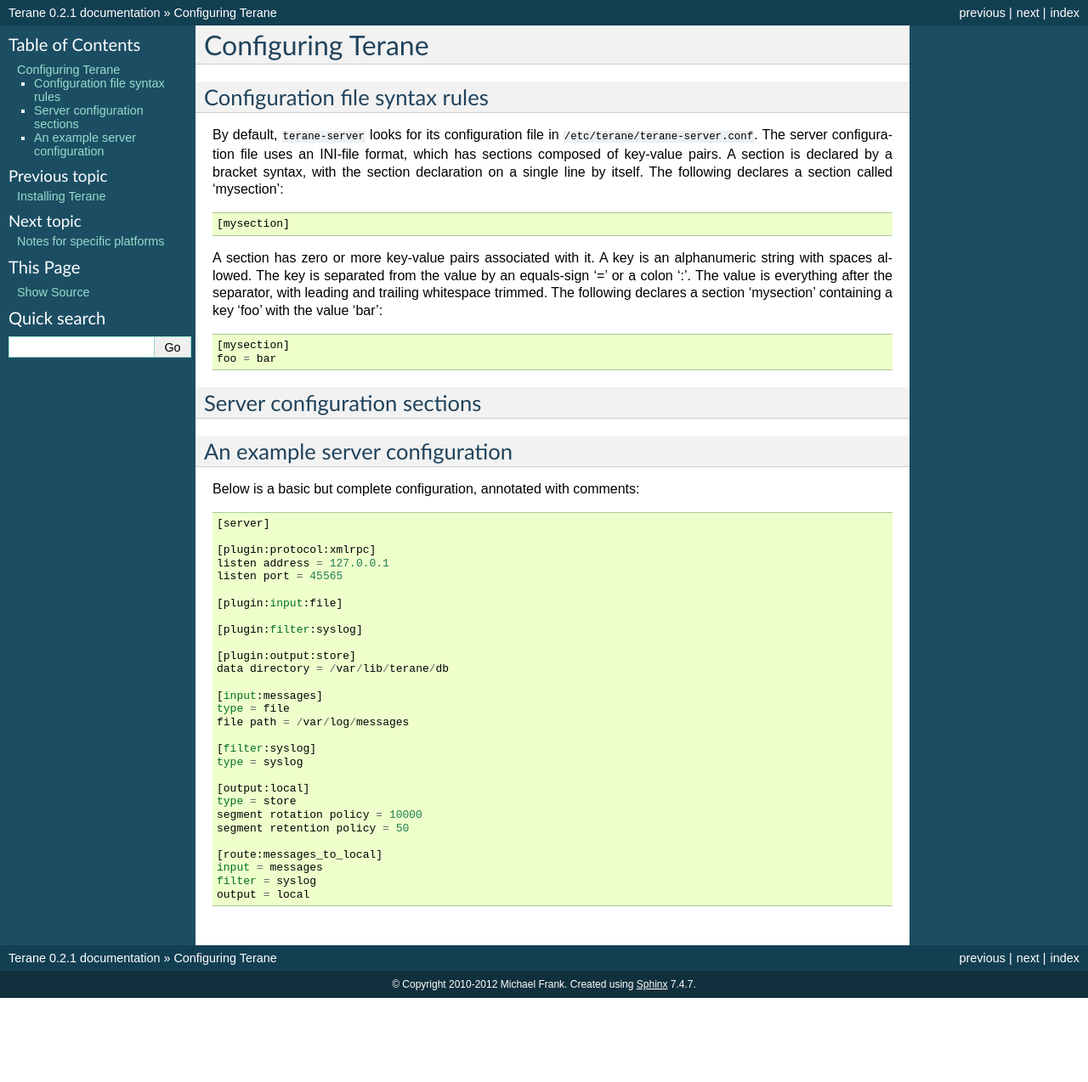
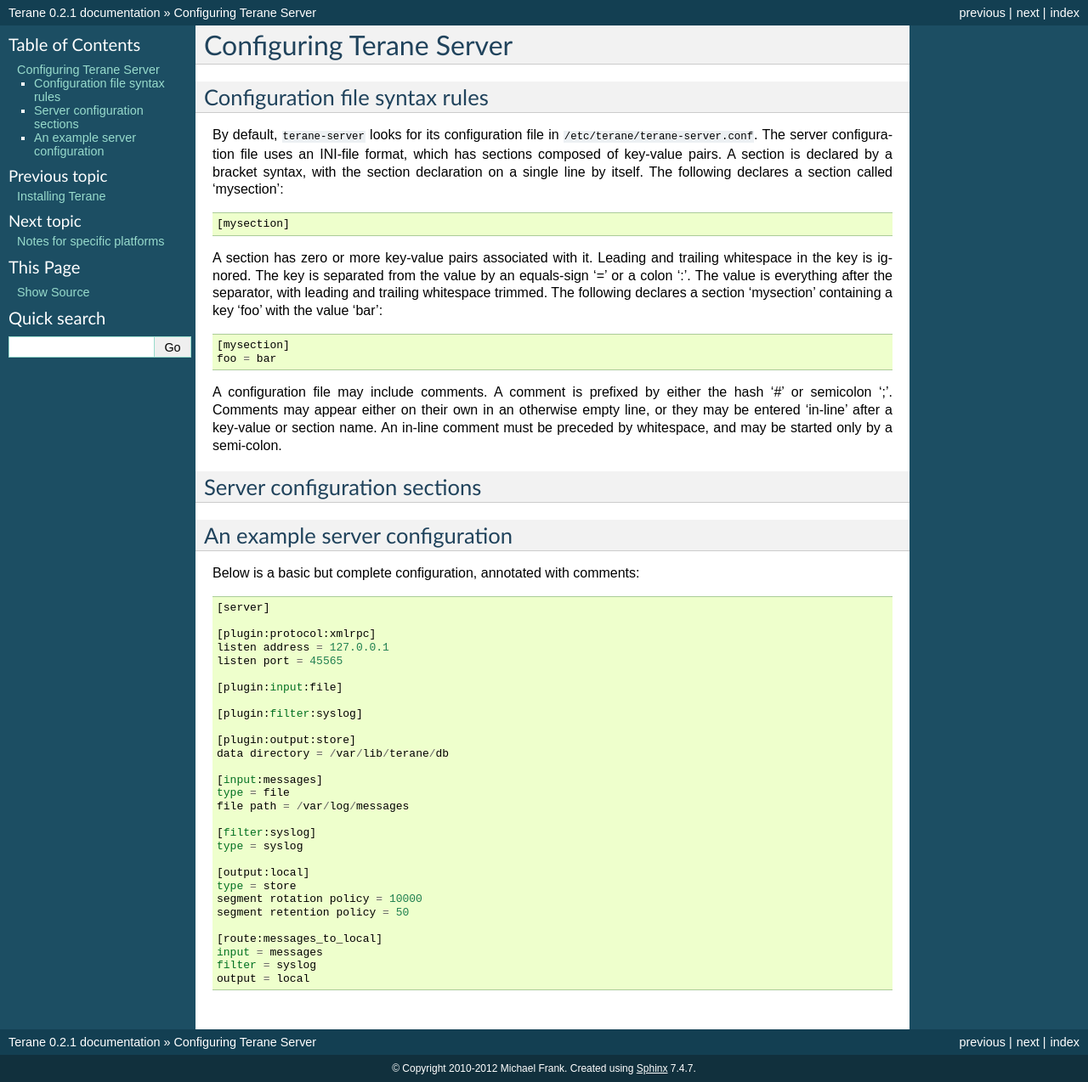
Before and after one commit to msfrank/terane, a Sphinx documentation site: the page built from doc/admin/configure.rst, in a window 1280 px wide. Shown: the whole page at 85% size. Built offline with Sphinx 7.4.7, drawn with Linux system fonts in a browser that asks for light colours; before the commit the page ends 1175 px from its top, so only the background shows below that.

Commit message:
add documentation for comments in config files

```diff
--- a/doc/admin/configure.rst
+++ b/doc/admin/configure.rst
@@ -1,6 +1,6 @@
-==================
-Configuring Terane
-==================
+=========================
+Configuring Terane Server
+=========================
 
 -------------------------------
 Configuration file syntax rules
@@ -14,14 +14,20 @@ itself.  The following declares a section called 'mysection'::
 
  [mysection]
 
-A section has zero or more key-value pairs associated with it.  A key is an
-alphanumeric string with spaces allowed.  The key is separated from the value
+A section has zero or more key-value pairs associated with it.  Leading and
+trailing whitespace in the key is ignored.  The key is separated from the value
 by an equals-sign '=' or a colon ':'.  The value is everything after the
 separator, with leading and trailing whitespace trimmed.  The following
 declares a section 'mysection' containing a key 'foo' with the value 'bar'::
 
  [mysection]
  foo = bar
+
+A configuration file may include comments.  A comment is prefixed by either the
+hash '#' or semicolon ';'. Comments may appear either on their own in an
+otherwise empty line, or they may be entered 'in-line' after a key-value or
+section name.  An in-line comment must be preceded by whitespace, and may be
+started only by a semi-colon.
 
 -----------------------------
 Server configuration sections
```
